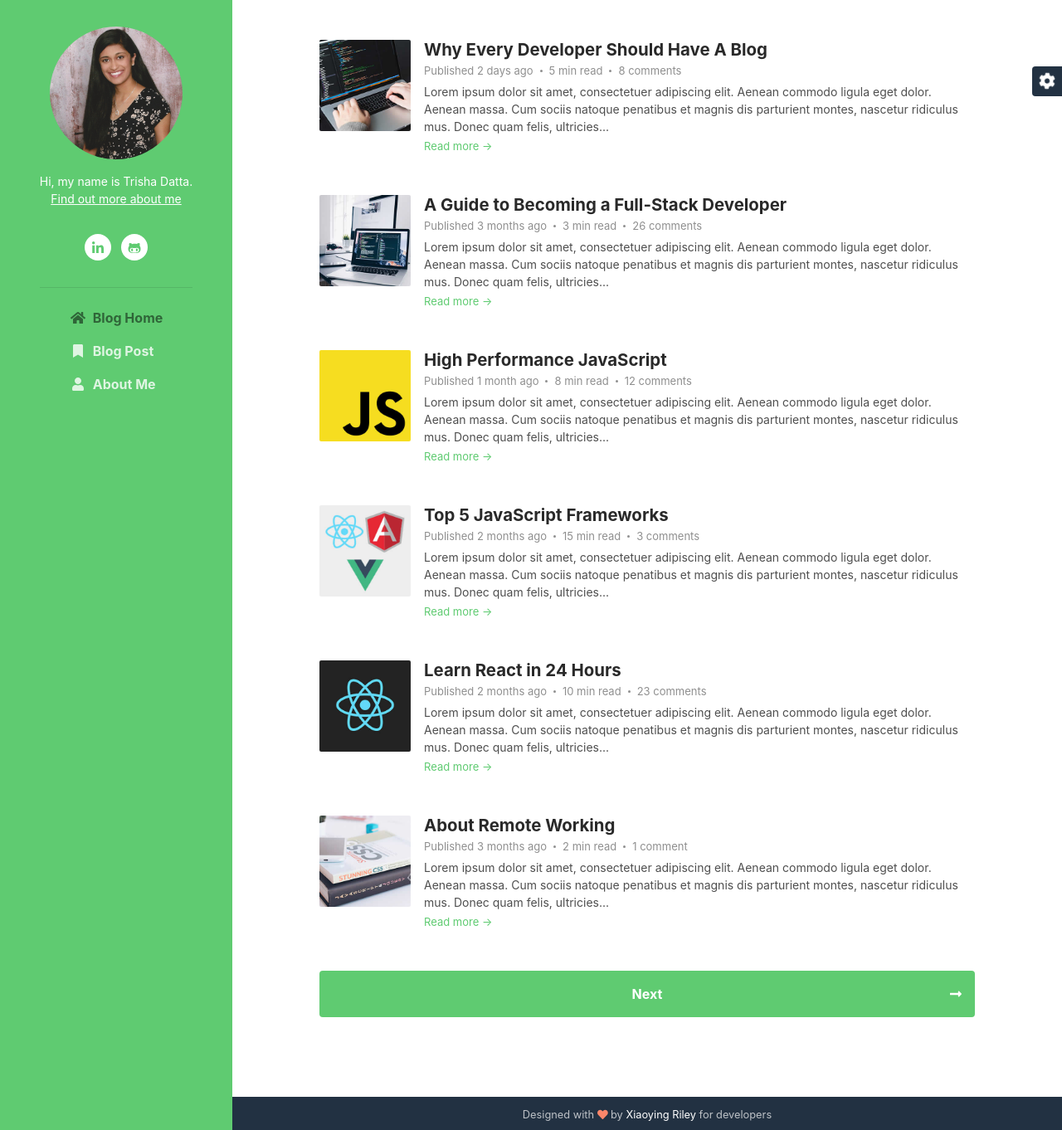
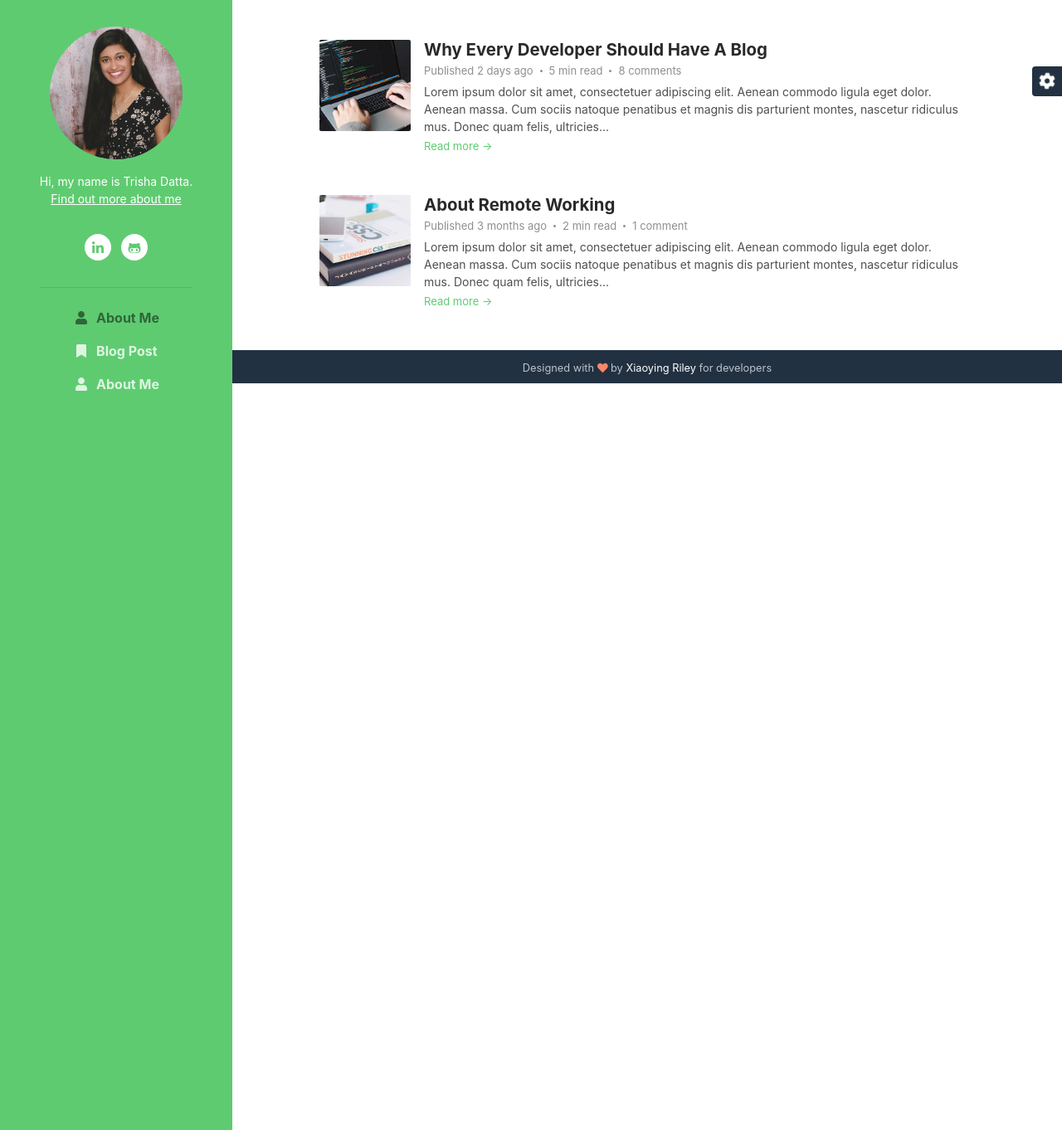
Before and after one commit to TrishaDatta/TrishaDatta.github.io, a Jekyll site: the page index.html, which Jekyll copies as it is, in a window 1280 px wide and 1362 px high. Shown: the whole window at 83% size. Built offline with Jekyll 4.4.1, drawn with Linux system fonts in a browser that asks for light colours.

Commit message:
Update index.html

```diff
--- a/index.html
+++ b/index.html
@@ -33,11 +33,11 @@
 				<div class="profile-section pt-3 pt-lg-0">
 				    <img class="profile-image mb-3 rounded-circle mx-auto" src="assets/images/profile.jpg" alt="image" >
 
-					<div class="bio mb-3">Hi, my name is Trisha Datta.<br><a href="about.html">Find out more about me</a></div><!--//bio-->
+					<div class="bio mb-3">Hi, my name is Trisha Datta.<br><a href="index.html">Find out more about me</a></div><!--//bio-->
 					<ul class="social-list list-inline py-3 mx-auto">
 			            <!--<li class="list-inline-item"><a href="#"><i class="fab fa-twitter fa-fw"></i></a></li>-->
-			            <li class="list-inline-item"><a href="#"><i class="fab fa-linkedin-in fa-fw"></i></a></li>
-			            <li class="list-inline-item"><a href="#"><i class="fab fa-github-alt fa-fw"></i></a></li>
+			            <li class="list-inline-item"><a href="https://www.linkedin.com/in/trisha-datta-2a0572124/"><i class="fab fa-linkedin-in fa-fw"></i></a></li>
+			            <li class="list-inline-item"><a href="https://github.com/TrishaDatta/"><i class="fab fa-github-alt fa-fw"></i></a></li>
 			            <!--<li class="list-inline-item"><a href="#"><i class="fab fa-stack-overflow fa-fw"></i></a></li>-->
 			            <!--<li class="list-inline-item"><a href="#"><i class="fab fa-codepen fa-fw"></i></a></li>-->
 			        </ul><!--//social-list-->
@@ -46,7 +46,7 @@
 
 				<ul class="navbar-nav flex-column text-left">
 					<li class="nav-item active">
-					    <a class="nav-link" href="index.html"><i class="fas fa-home fa-fw mr-2"></i>Blog Home <span class="sr-only">(current)</span></a>
+					    <a class="nav-link" href="index.html"><i class="fas fa-user fa-fw mr-2"></i>About Me<span class="sr-only">(current)</span></a>
 					</li>
 					<li class="nav-item">
 					    <a class="nav-link" href="blog-post.html"><i class="fas fa-bookmark fa-fw mr-2"></i>Blog Post</a>
@@ -73,52 +73,9 @@
 					    </div><!--//media-body-->
 				    </div><!--//media-->
 			    </div><!--//item-->
-			    <div class="item mb-5">
-				    <div class="media">
-					    <img class="mr-3 img-fluid post-thumb d-none d-md-flex" src="assets/images/blog/blog-post-thumb-2.jpg" alt="image">
-					    <div class="media-body">
-						    <h3 class="title mb-1"><a href="blog-post.html">A Guide to Becoming a Full-Stack Developer</a></h3>
-						    <div class="meta mb-1"><span class="date">Published 3 months ago</span><span class="time">3 min read</span><span class="comment"><a href="#">26 comments</a></span></div>
-						    <div class="intro">Lorem ipsum dolor sit amet, consectetuer adipiscing elit. Aenean commodo ligula eget dolor. Aenean massa. Cum sociis natoque penatibus et magnis dis parturient montes, nascetur ridiculus mus. Donec quam felis, ultricies...</div>
-						    <a class="more-link" href="blog-post.html">Read more &rarr;</a>
-					    </div><!--//media-body-->
-				    </div><!--//media-->
-			    </div><!--//item-->
 
-			    <div class="item mb-5">
-				    <div class="media">
-					    <img class="mr-3 img-fluid post-thumb d-none d-md-flex" src="assets/images/blog/blog-post-thumb-3.jpg" alt="image">
-					    <div class="media-body">
-						    <h3 class="title mb-1"><a href="blog-post.html">High Performance JavaScript</a></h3>
-						    <div class="meta mb-1"><span class="date">Published 1 month ago</span><span class="time">8 min read</span><span class="comment"><a href="#">12 comments</a></span></div>
-						    <div class="intro">Lorem ipsum dolor sit amet, consectetuer adipiscing elit. Aenean commodo ligula eget dolor. Aenean massa. Cum sociis natoque penatibus et magnis dis parturient montes, nascetur ridiculus mus. Donec quam felis, ultricies...</div>
-						    <a class="more-link" href="blog-post.html">Read more &rarr;</a>
-					    </div><!--//media-body-->
-				    </div><!--//media-->
-			    </div><!--//item-->
-			    <div class="item mb-5">
-				    <div class="media">
-					    <img class="mr-3 img-fluid post-thumb d-none d-md-flex" src="assets/images/blog/blog-post-thumb-4.jpg" alt="image">
-					    <div class="media-body">
-						    <h3 class="title mb-1"><a href="blog-post.html">Top 5 JavaScript Frameworks</a></h3>
-						    <div class="meta mb-1"><span class="date">Published 2 months ago</span><span class="time">15 min read</span><span class="comment"><a href="#">3 comments</a></span></div>
-						    <div class="intro">Lorem ipsum dolor sit amet, consectetuer adipiscing elit. Aenean commodo ligula eget dolor. Aenean massa. Cum sociis natoque penatibus et magnis dis parturient montes, nascetur ridiculus mus. Donec quam felis, ultricies...</div>
-						    <a class="more-link" href="blog-post.html">Read more &rarr;</a>
-					    </div><!--//media-body-->
-				    </div><!--//media-->
-			    </div><!--//item-->
 
-			    <div class="item mb-5">
-				    <div class="media">
-					    <img class="mr-3 img-fluid post-thumb d-none d-md-flex" src="assets/images/blog/blog-post-thumb-5.jpg" alt="image">
-					    <div class="media-body">
-						    <h3 class="title mb-1"><a href="blog-post.html">Learn React in 24 Hours</a></h3>
-						    <div class="meta mb-1"><span class="date">Published 2 months ago</span><span class="time">10 min read</span><span class="comment"><a href="#">23 comments</a></span></div>
-						    <div class="intro">Lorem ipsum dolor sit amet, consectetuer adipiscing elit. Aenean commodo ligula eget dolor. Aenean massa. Cum sociis natoque penatibus et magnis dis parturient montes, nascetur ridiculus mus. Donec quam felis, ultricies...</div>
-						    <a class="more-link" href="blog-post.html">Read more &rarr;</a>
-					    </div><!--//media-body-->
-				    </div><!--//media-->
-			    </div><!--//item-->
+
 
 			    <div class="item">
 				    <div class="media">
@@ -131,12 +88,6 @@
 					    </div><!--//media-body-->
 				    </div><!--//media-->
 			    </div><!--//item-->
-
-			    <nav class="blog-nav nav nav-justified my-5">
-				  <a class="nav-link-prev nav-item nav-link d-none rounded-left" href="#">Previous<i class="arrow-prev fas fa-long-arrow-alt-left"></i></a>
-				  <a class="nav-link-next nav-item nav-link rounded" href="blog-list.html">Next<i class="arrow-next fas fa-long-arrow-alt-right"></i></a>
-				</nav>
-
 		    </div>
 	    </section>
 
```
